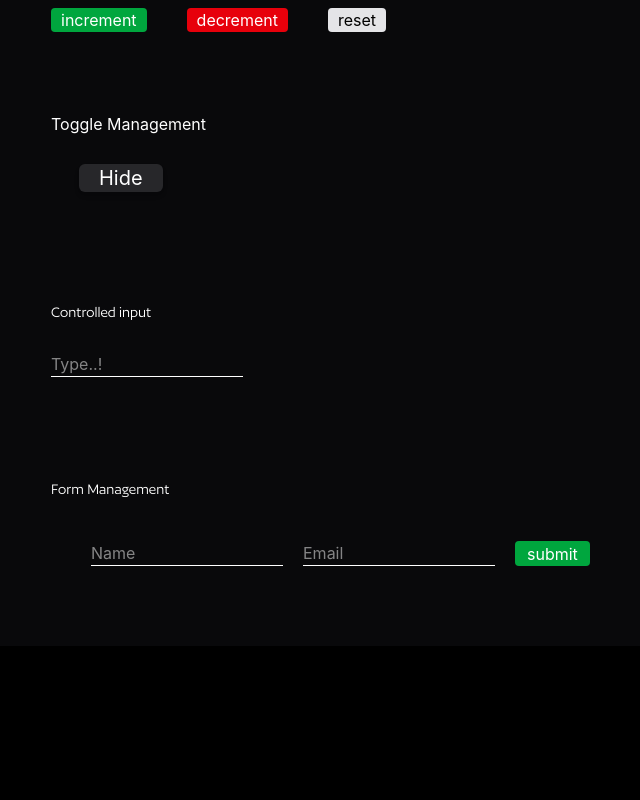
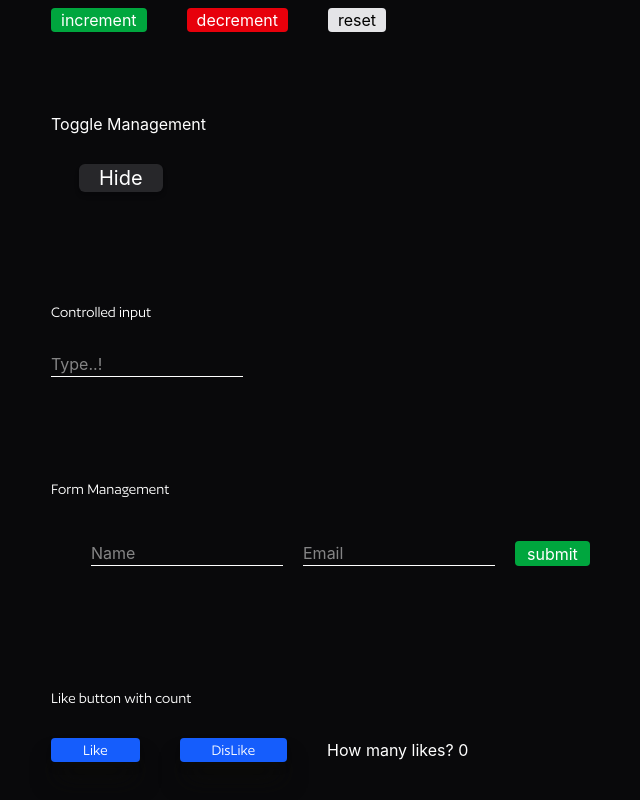
Before and after one commit to VilokMasuti/React_Fundmentals, a React (Vite) app: page / in a window 1280 px wide. Shown: the part 2718-3518 px from the top of the page, without its empty margins (13-653 px from the left). Before the commit the page ends 3364 px from the top, so only its background shows below. Built offline with nearby package versions, Linux system fonts and the light colour scheme.

Commit message:
Done with like

```diff
--- /dev/null
+++ b/src/Componets/Tri2/LikeButton.jsx
@@ -0,0 +1,31 @@
+import { useState } from 'react'
+
+const LikeButton = () => {
+  const [count ,setCount] = useState(0)
+  const handleCount=() => {
+    setCount((pre) => pre + 1)
+  }
+
+  const handleDisCount = () => {
+ setCount((pre) => pre - 1)
+  }
+  return (
+    <div className=' p-10'>
+      <h1 className=' title'>
+        Like button with count
+      </h1>
+
+      <div className=' flex flex-row gap-10 mt-7'>
+<button onClick={handleCount} className=' cursor-pointer w-fit px-8 bg-blue-600  font-author rounded-sm shadow-olive-950 shadow-xl'>Like</button>
+
+<button onClick={handleDisCount} className=' cursor-pointer w-fit px-8 bg-blue-600  font-author rounded-sm shadow-olive-950 shadow-xl'>DisLike</button>
+
+
+
+<p className=' texau' >How many likes? {count}</p>
+      </div>
+    </div>
+  )
+}
+
+export default LikeButton
--- a/src/Componets/Tri2/Tri2Page.jsx
+++ b/src/Componets/Tri2/Tri2Page.jsx
@@ -2,6 +2,7 @@ import { Container } from '../Container'
 import Controlledinput from './Controlledinput'
 import Counter from './Counter'
 import Form from './Form'
+import LikeButton from './LikeButton'
 import Toggle from './Toggle'
 
 const Tri2Page = () => {
@@ -20,6 +21,8 @@ const Tri2Page = () => {
       <Controlledinput/>
 
       <Form/>
+
+      <LikeButton/>
     </Container>
   )
 }
```
